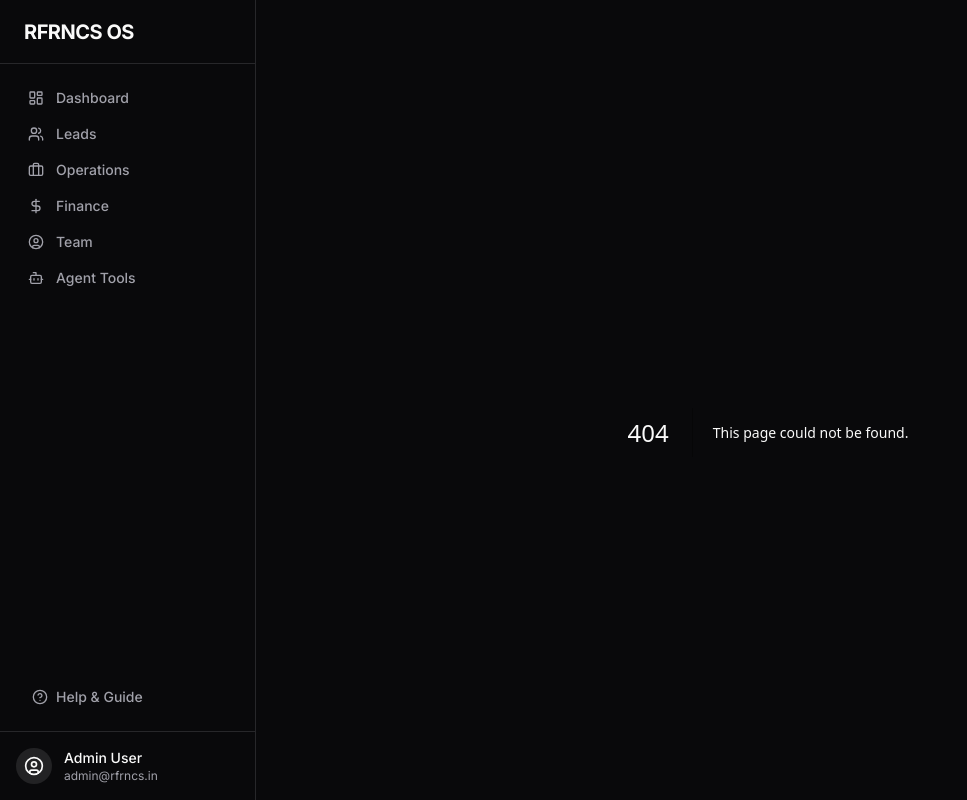
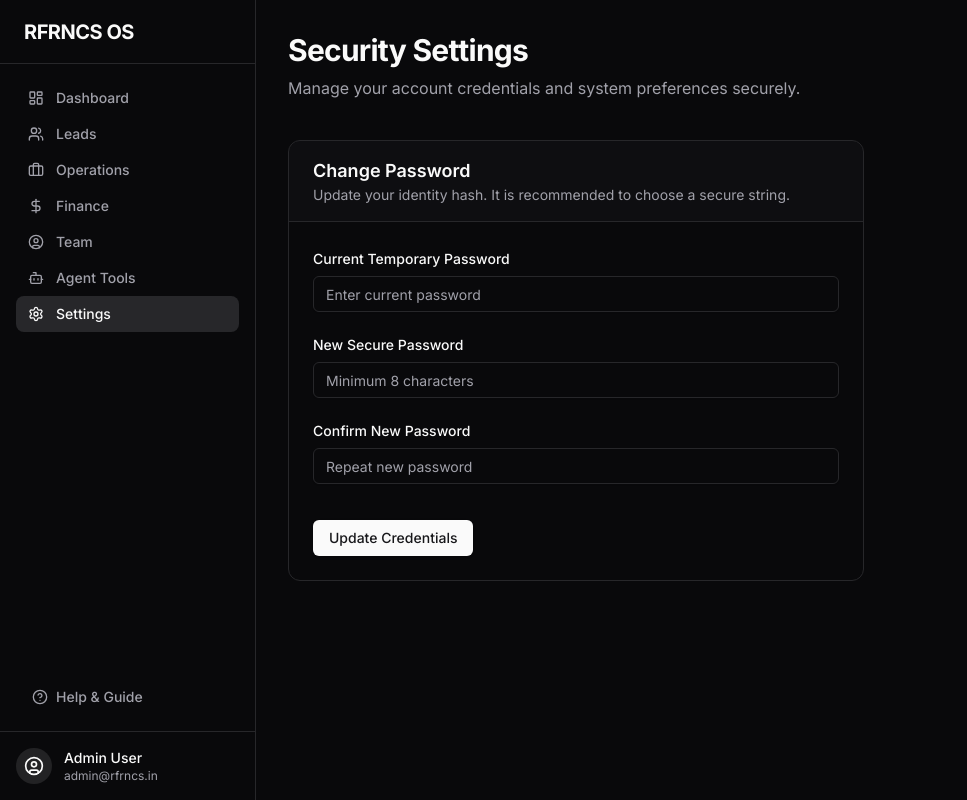
Before and after one commit to vihaankulkarni29/crm-builder, a Next.js app: page /settings in a window 1280 px wide. Before the commit this address had no page. Shown: the whole page, without its empty margins (0-967 px from the left). Built offline with nearby package versions, Linux system fonts and the light colour scheme; no server answers.

Commit message:
feat: Add Settings route and securely hash Change Password lifecycle via Phase 11

```diff
--- /dev/null
+++ b/src/app/settings/action.ts
@@ -0,0 +1,40 @@
+'use server'
+
+import { auth } from "@/auth"
+import { db } from "@/lib/db"
+import bcrypt from "bcryptjs"
+
+export async function updatePasswordAction(formData: FormData) {
+    const session = await auth()
+    if (!session || !session.user?.id) {
+        return { error: "Unauthorized" }
+    }
+
+    const currentPassword = formData.get('currentPassword') as string
+    const newPassword = formData.get('newPassword') as string
+
+    if (!currentPassword || !newPassword || newPassword.length < 8) {
+        return { error: "Invalid password parameters provided" }
+    }
+
+    try {
+        const userRes = await db`SELECT password_hash FROM users WHERE id = ${session.user.id}`
+        if (userRes.length === 0) return { error: "User account not active" }
+
+        const existingHash = userRes[0].password_hash
+
+        const isMatch = await bcrypt.compare(currentPassword, existingHash)
+        if (!isMatch) {
+            return { error: "Current password is incorrect" }
+        }
+
+        const hashedNew = await bcrypt.hash(newPassword, 10)
+
+        await db`UPDATE users SET password_hash = ${hashedNew} WHERE id = ${session.user.id}`
+
+        return { success: true }
+    } catch (e: any) {
+        console.error("Password change core error:", e)
+        return { error: "Internal server error occurred while updating secure credentials" }
+    }
+}
--- /dev/null
+++ b/src/app/settings/page.tsx
@@ -0,0 +1,103 @@
+'use client'
+
+import React, { useState } from 'react'
+import { Input } from "@/components/ui/input"
+import { Button } from "@/components/ui/button"
+import { toast } from 'sonner'
+import { updatePasswordAction } from './action'
+
+export default function SettingsPage() {
+    const [isLoading, setIsLoading] = useState(false)
+
+    async function handleUpdate(formData: FormData) {
+        setIsLoading(true)
+        const currentPassword = formData.get('currentPassword') as string
+        const newPassword = formData.get('newPassword') as string
+        const confirmPassword = formData.get('confirmPassword') as string
+
+        if (newPassword !== confirmPassword) {
+            toast.error("New passwords do not match")
+            setIsLoading(false)
+            return
+        }
+
+        if (newPassword.length < 8) {
+            toast.error("New password must be at least 8 characters")
+            setIsLoading(false)
+            return
+        }
+
+        const result = await updatePasswordAction(formData)
+
+        if (result?.error) {
+            toast.error(result.error)
+        } else {
+            toast.success("Password secured and updated successfully!")
+            // Optionally, we could force a reset of the form here by referencing a ref
+        }
+
+        setIsLoading(false)
+    }
+
+    return (
+        <div className="flex flex-col gap-6 max-w-xl">
+            <div>
+                <h1 className="text-3xl font-bold tracking-tight">Security Settings</h1>
+                <p className="text-muted-foreground mt-2">Manage your account credentials and system preferences securely.</p>
+            </div>
+
+            <div className="bg-card border rounded-xl overflow-hidden mt-4">
+                <div className="border-b p-4 px-6 bg-muted/20">
+                    <h2 className="font-semibold text-lg">Change Password</h2>
+                    <p className="text-sm text-muted-foreground">Update your identity hash. It is recommended to choose a secure string.</p>
+                </div>
+
+                <form action={handleUpdate} className="p-6 flex flex-col gap-5">
+                    <div className="space-y-1.5">
+                        <label className="text-sm font-medium">Current Temporary Password</label>
+                        <Input
+                            name="currentPassword"
+                            type="password"
+                            placeholder="Enter current password"
+                            autoComplete="current-password"
+                            required
+                            disabled={isLoading}
+                        />
+                    </div>
+
+                    <div className="space-y-1.5">
+                        <label className="text-sm font-medium">New Secure Password</label>
+                        <Input
+                            name="newPassword"
+                            type="password"
+                            placeholder="Minimum 8 characters"
+                            autoComplete="new-password"
+                            required
+                            minLength={8}
+                            disabled={isLoading}
+                        />
+                    </div>
+
+                    <div className="space-y-1.5">
+                        <label className="text-sm font-medium">Confirm New Password</label>
+                        <Input
+                            name="confirmPassword"
+                            type="password"
+                            placeholder="Repeat new password"
+                            autoComplete="new-password"
+                            required
+                            minLength={8}
+                            disabled={isLoading}
+                        />
+                    </div>
+
+                    <div className="mt-4 text-left">
+                        <Button type="submit" disabled={isLoading} className="w-full sm:w-auto">
+                            {isLoading ? "Encrypting Update..." : "Update Credentials"}
+                        </Button>
+                    </div>
+                </form>
+            </div>
+        </div>
+    )
+}
--- a/src/components/MobileNavSheet.tsx
+++ b/src/components/MobileNavSheet.tsx
@@ -3,7 +3,7 @@
 import React, { useState } from 'react'
 import Link from 'next/link'
 import { usePathname } from 'next/navigation'
-import { LayoutDashboard, Briefcase, Banknote, Wrench, Menu, Users } from 'lucide-react'
+import { LayoutDashboard, Briefcase, Banknote, Wrench, Menu, Users, Settings } from 'lucide-react'
 import { cn } from '@/lib/utils'
 import { Sheet, SheetContent, SheetTrigger, SheetTitle, SheetHeader } from '@/components/ui/sheet'
 import { Button } from '@/components/ui/button'
@@ -15,6 +15,7 @@ const mobileNavItems = [
     { href: '/finance', label: 'Finance', icon: Banknote },
     { href: '/team', label: 'Team', icon: Users },
     { href: '/tools', label: 'Tools', icon: Wrench },
+    { href: '/settings', label: 'Settings', icon: Settings },
 ]
 
 export function MobileNavSheet() {
--- a/src/components/Sidebar.tsx
+++ b/src/components/Sidebar.tsx
@@ -3,7 +3,7 @@
 import Link from "next/link"
 import { usePathname } from "next/navigation"
 import { cn } from "@/lib/utils"
-import { LayoutDashboard, Users, Briefcase, DollarSign, UserCircle, Bot } from "lucide-react"
+import { LayoutDashboard, Users, Briefcase, DollarSign, UserCircle, Bot, Settings } from "lucide-react"
 import { HelpDialog } from "@/components/ui/help-dialog"
 
 const sidebarItems = [
@@ -13,6 +13,7 @@ const sidebarItems = [
     { href: "/finance", label: "Finance", icon: DollarSign },
     { href: "/team", label: "Team", icon: UserCircle },
     { href: "/tools", label: "Agent Tools", icon: Bot },
+    { href: "/settings", label: "Settings", icon: Settings },
 ]
 
 export function Sidebar() {
```
